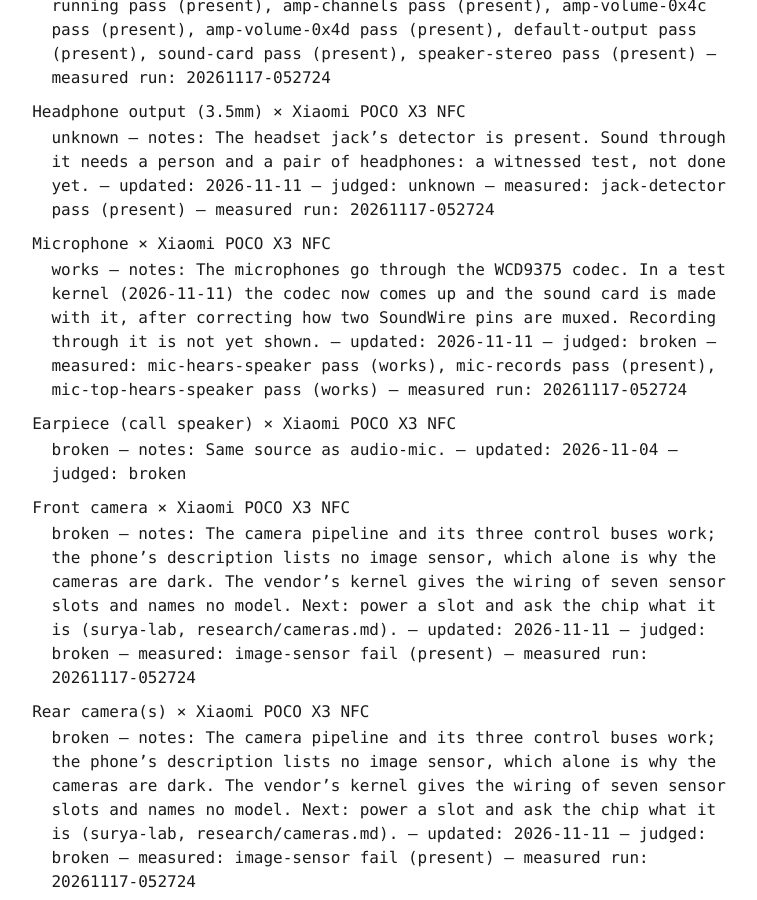
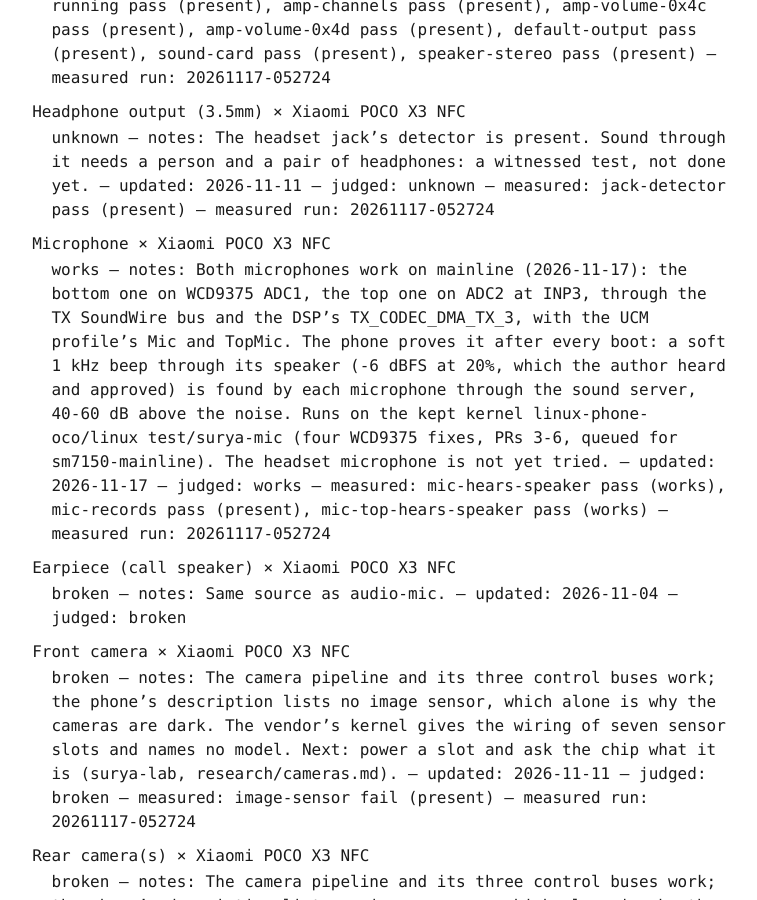
Before and after one commit to linux-phone-oco/docs, a Jekyll site: the page built from docs/support_status.md, in a window 1280 px wide and 900 px high, scrolled down 1955 px. Shown: the whole window, without its empty margins (261-1018 px from the left). Built offline with Jekyll 4.4.1, drawn with Linux system fonts in a browser that asks for light colours; our own code applies the rules of GitHub Pages for plain Markdown files.

Commit message:
docs: audio-mic judged works: both microphones, proven by the phone after every boot (#140)
Co-authored-by: bring-up <agent@creation-guidelines>

```diff
--- a/data/support_status.json
+++ b/data/support_status.json
@@ -1,6 +1,6 @@
 {"device_id":"xiaomi-surya","component_id":"audio-speaker","status":"works","notes":"Stereo, both speakers, verified by ear on 2026-11-09 through PipeWire (left-only tone from the top speaker, right-only from the bottom). Needs two fixes not yet upstream: the tas2562 amplifier driver set 32-bit I2S slots on a link clocked for 16-bit, so the right channel fell outside the frame (kernel patch on linux-phone-oco/linux branch fix/tas2562-i2s-slot-length); and the packaged UCM profile is mono with no amplifier channel setup (stereo profile in surya-lab ucm/). Also needs the ADSP sensors service off (adsp-sensor-crash-loop). Both fixes are installed on the test phone, over package files a system update would replace. Measured 2026-11-11 with a microphone placed at the bottom: the right channel is the bottom speaker (7 dB louder there).","updated":"2026-11-11","judged":"works","measured":"adsp-running pass (present), amp-channels pass (present), amp-volume-0x4c pass (present), amp-volume-0x4d pass (present), default-output pass (present), sound-card pass (present), speaker-stereo pass (present)","measured_run":"20261117-052724"}
 {"device_id":"xiaomi-surya","component_id":"audio-headphone","status":"unknown","notes":"The headset jack's detector is present. Sound through it needs a person and a pair of headphones: a witnessed test, not done yet.","updated":"2026-11-11","judged":"unknown","measured":"jack-detector pass (present)","measured_run":"20261117-052724"}
-{"device_id":"xiaomi-surya","component_id":"audio-mic","status":"works","notes":"The microphones go through the WCD9375 codec. In a test kernel (2026-11-11) the codec now comes up and the sound card is made with it, after correcting how two SoundWire pins are muxed. Recording through it is not yet shown.","updated":"2026-11-11","judged":"broken","measured":"mic-hears-speaker pass (works), mic-records pass (present), mic-top-hears-speaker pass (works)","measured_run":"20261117-052724"}
+{"device_id":"xiaomi-surya","component_id":"audio-mic","status":"works","notes":"Both microphones work on mainline (2026-11-17): the bottom one on WCD9375 ADC1, the top one on ADC2 at INP3, through the TX SoundWire bus and the DSP's TX_CODEC_DMA_TX_3, with the UCM profile's Mic and TopMic. The phone proves it after every boot: a soft 1 kHz beep through its speaker (-6 dBFS at 20%, which the author heard and approved) is found by each microphone through the sound server, 40-60 dB above the noise. Runs on the kept kernel linux-phone-oco/linux test/surya-mic (four WCD9375 fixes, PRs 3-6, queued for sm7150-mainline). The headset microphone is not yet tried.","updated":"2026-11-17","judged":"works","measured":"mic-hears-speaker pass (works), mic-records pass (present), mic-top-hears-speaker pass (works)","measured_run":"20261117-052724"}
 {"device_id":"xiaomi-surya","component_id":"audio-earpiece","status":"broken","notes":"Same source as audio-mic.","updated":"2026-11-04","judged":"broken","measured":null,"measured_run":null}
 {"device_id":"xiaomi-surya","component_id":"camera-front","status":"broken","notes":"The camera pipeline and its three control buses work; the phone's description lists no image sensor, which alone is why the cameras are dark. The vendor's kernel gives the wiring of seven sensor slots and names no model. Next: power a slot and ask the chip what it is (surya-lab, research/cameras.md).","updated":"2026-11-11","judged":"broken","measured":"image-sensor fail (present)","measured_run":"20261117-052724"}
 {"device_id":"xiaomi-surya","component_id":"camera-rear","status":"broken","notes":"The camera pipeline and its three control buses work; the phone's description lists no image sensor, which alone is why the cameras are dark. The vendor's kernel gives the wiring of seven sensor slots and names no model. Next: power a slot and ask the chip what it is (surya-lab, research/cameras.md).","updated":"2026-11-11","judged":"broken","measured":"image-sensor fail (present)","measured_run":"20261117-052724"}
--- a/docs/support_status.md
+++ b/docs/support_status.md
@@ -72,7 +72,7 @@ Headphone output (3.5mm) × Xiaomi POCO X3 NFC
 
 <a id="audio-mic--xiaomi-surya"></a>
 Microphone × Xiaomi POCO X3 NFC
-: works — notes: The microphones go through the WCD9375 codec. In a test kernel (2026-11-11) the codec now comes up and the sound card is made with it, after correcting how two SoundWire pins are muxed. Recording through it is not yet shown. — updated: 2026-11-11 — judged: broken — measured: mic-hears-speaker pass (works), mic-records pass (present), mic-top-hears-speaker pass (works) — measured run: 20261117-052724
+: works — notes: Both microphones work on mainline (2026-11-17): the bottom one on WCD9375 ADC1, the top one on ADC2 at INP3, through the TX SoundWire bus and the DSP's TX_CODEC_DMA_TX_3, with the UCM profile's Mic and TopMic. The phone proves it after every boot: a soft 1 kHz beep through its speaker (-6 dBFS at 20%, which the author heard and approved) is found by each microphone through the sound server, 40-60 dB above the noise. Runs on the kept kernel linux-phone-oco/linux test/surya-mic (four WCD9375 fixes, PRs 3-6, queued for sm7150-mainline). The headset microphone is not yet tried. — updated: 2026-11-17 — judged: works — measured: mic-hears-speaker pass (works), mic-records pass (present), mic-top-hears-speaker pass (works) — measured run: 20261117-052724
 
 <a id="audio-earpiece--xiaomi-surya"></a>
 Earpiece (call speaker) × Xiaomi POCO X3 NFC
```
